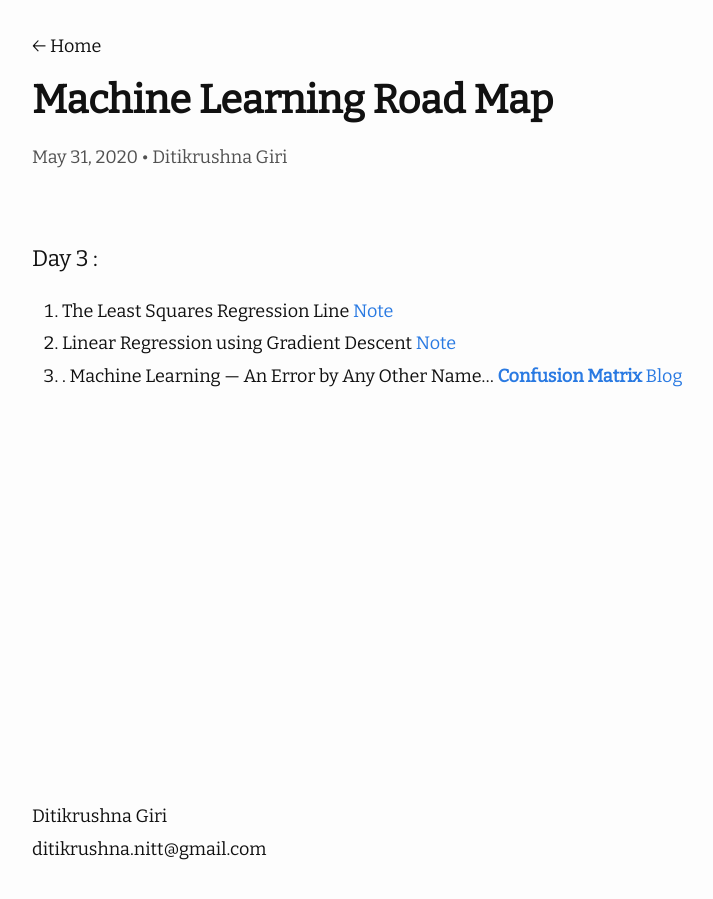
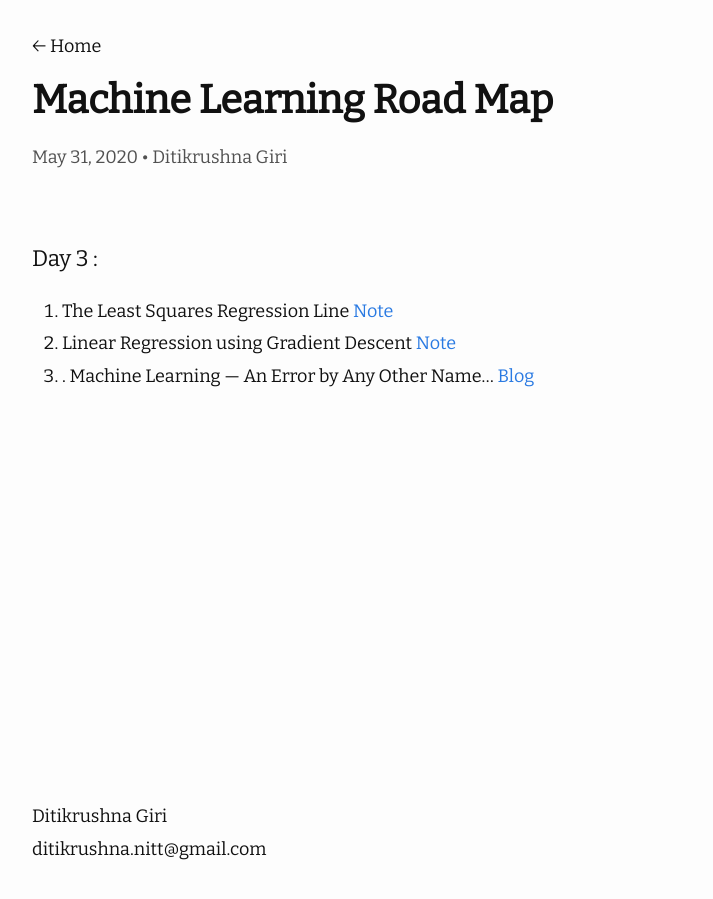
Before and after one commit to ditikrushna/eNotes, a Jekyll site: the page built from _posts/2020-05-31-Machine Learning Road Map.md, in a window 1280 px wide. Shown: the whole page, without its empty margins (238-951 px from the left). Built offline with Jekyll 4.4.1, drawn with Linux system fonts in a browser that asks for light colours; nearby versions of some CDN libraries.

Commit message:
Update 2020-05-31-Machine Learning Road Map.md

```diff
--- a/_posts/2020-05-31-Machine Learning Road Map.md
+++ b/_posts/2020-05-31-Machine Learning Road Map.md
@@ -9,4 +9,4 @@ author: "Ditikrushna Giri"
 1. The Least Squares Regression Line [Note](https://saylordotorg.github.io/text_introductory-statistics/s14-04-the-least-squares-regression-l.html)
 2. Linear Regression using Gradient Descent [Note](https://towardsdatascience.com/linear-regression-using-gradient-descent-97a6c8700931)
 3. . Machine Learning — An Error by Any Other Name…
-[**Confusion Matrix**](https://en.wikipedia.org/wiki/Confusion_matrix)  [Blog](https://medium.com/@phuctrt/loss-functions-why-what-where-or-when-189815343d3f)
+ [Blog](https://medium.com/@phuctrt/loss-functions-why-what-where-or-when-189815343d3f)
```
